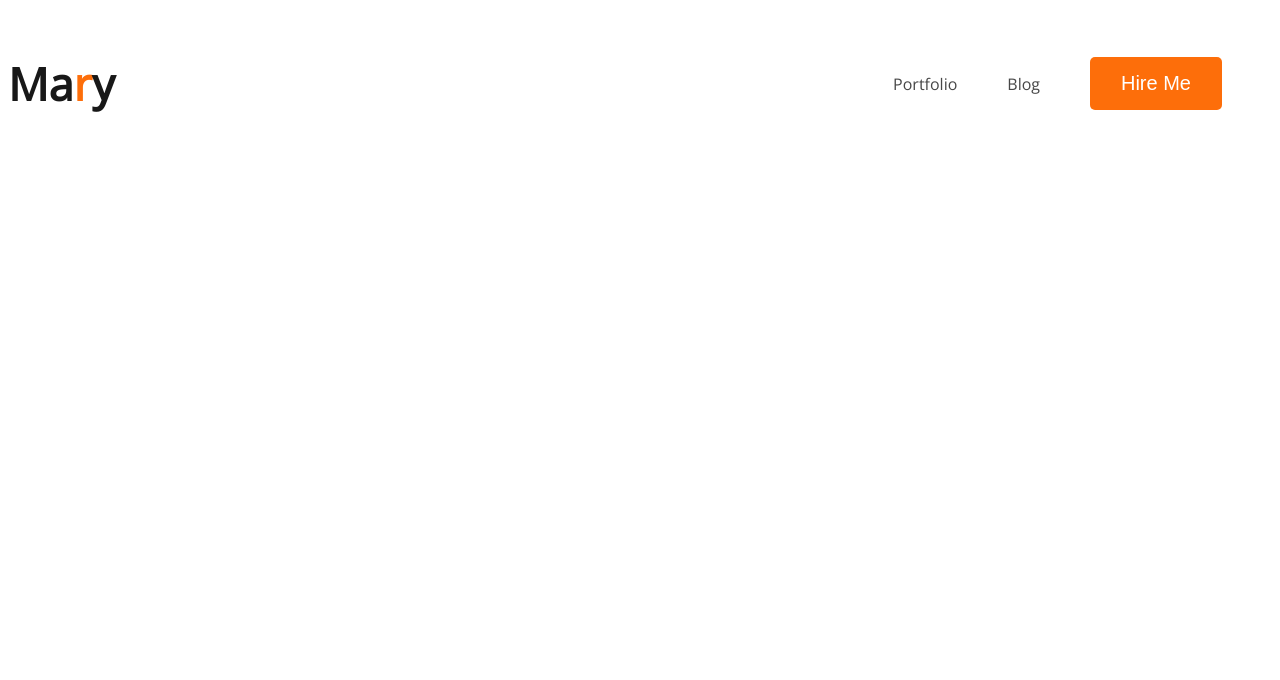
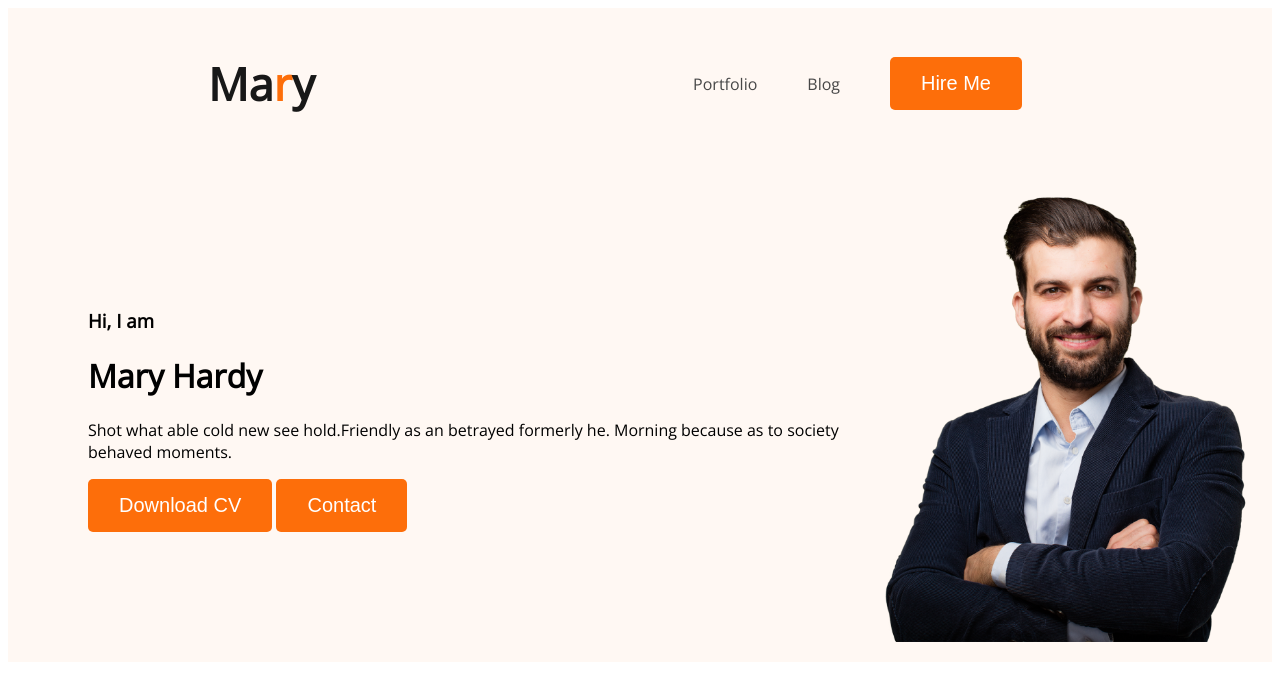
Before and after one commit to fardinislamovi/hardy-portfolio, a plain HTML site: page index.html in a window 1280 px wide. Drawn offline with nearby package versions, Linux system fonts and the light colour scheme.

Commit message:
added profile pic

```diff
--- a/index.html
+++ b/index.html
@@ -10,7 +10,7 @@
     <link rel="stylesheet" href="styles/portfolio.css">
 </head>
 <body>
-    <header>
+    <header class="header">
         <nav>
             <h3 class="nav-title">Ma<span class="text-primary">r</span>y</h3>
             <ul>
@@ -19,6 +19,16 @@
                 <li><button class="btn-primary">Hire Me</button></li>
             </ul>
         </nav>
+        <div class="banner">
+            <div class="banner-content">
+                <h3 class="banner-greeting">Hi, I  am</h3>
+                <h1 class="banner-title">Mary Hardy</h1>
+                <p>Shot what able cold new see hold.Friendly as an betrayed formerly he. Morning because as to society behaved moments.</p>
+                <button class="btn-primary">Download CV</button>
+                <button class="btn-primary">Contact</button>
+            </div>
+            <img class="profile-pic" src="images/hardy.png" alt="">
+        </div>
     </header>
     <main>
 
--- a/styles/portfolio.css
+++ b/styles/portfolio.css
@@ -19,6 +19,8 @@ nav {
   display: flex;
   justify-content: space-between;
   align-items: center;
+  margin: 0px 200px;
+  background: #FFF8F3;
 }
 .nav-title {
   color:  #181818;
@@ -37,3 +39,16 @@ nav a{
     text-decoration: none;
     color: #474747;
 }
+/* header related styles */
+.header{
+    background-color: #FFF8F3;
+
+}
+.banner{
+    padding: 20px 20px 20px 80px;
+    display: flex;
+    align-items: center;
+}
+.banner .profile-pic{
+width: 400px;
+}
```
